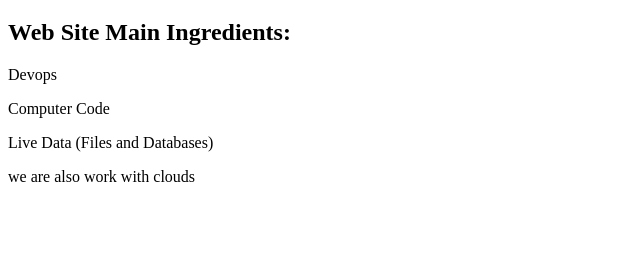
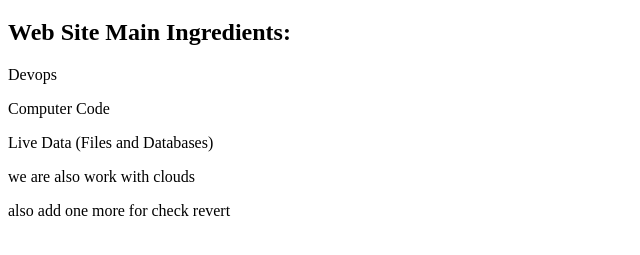
Before and after one commit to bq-priya-78/Git_Practice, a plain HTML site: page index.html in a window 1280 px wide. Shown: the part 61-316 px from the top of the page, without its empty margins (0-640 px from the left). Drawn offline with Linux system fonts and the light colour scheme.

Commit message:
for check revert

```diff
--- a/index.html
+++ b/index.html
@@ -15,6 +15,8 @@
   <p>Computer Code</p>
   <p>Live Data (Files and Databases)</p>
   <p> we are also work with clouds </p>
+  <p> also add one more for check revert</p>
+
 
 </body>
 </html>
```
